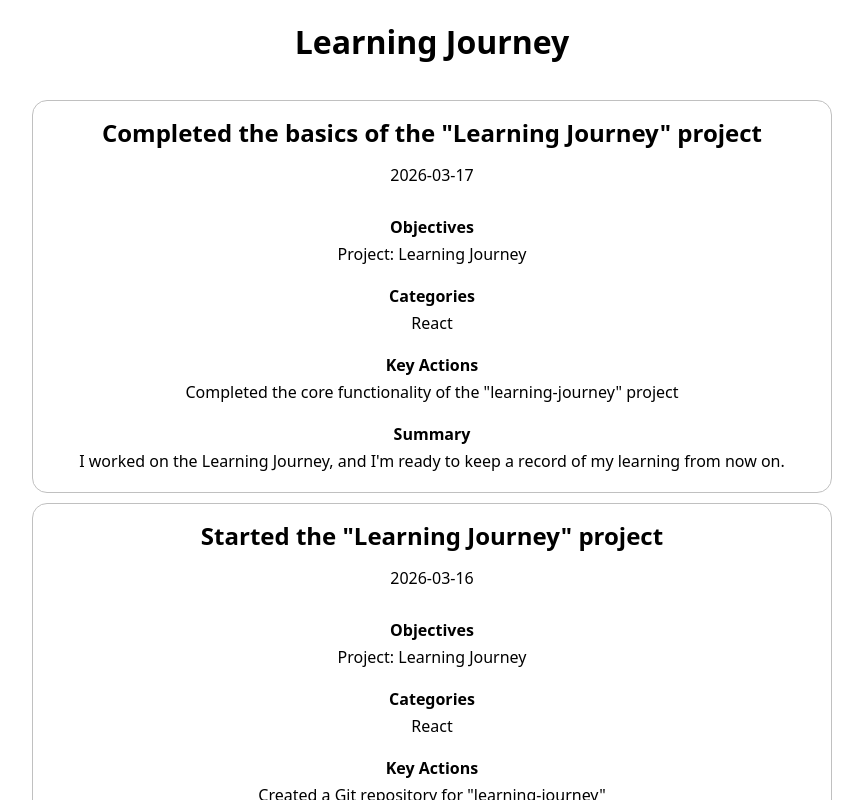
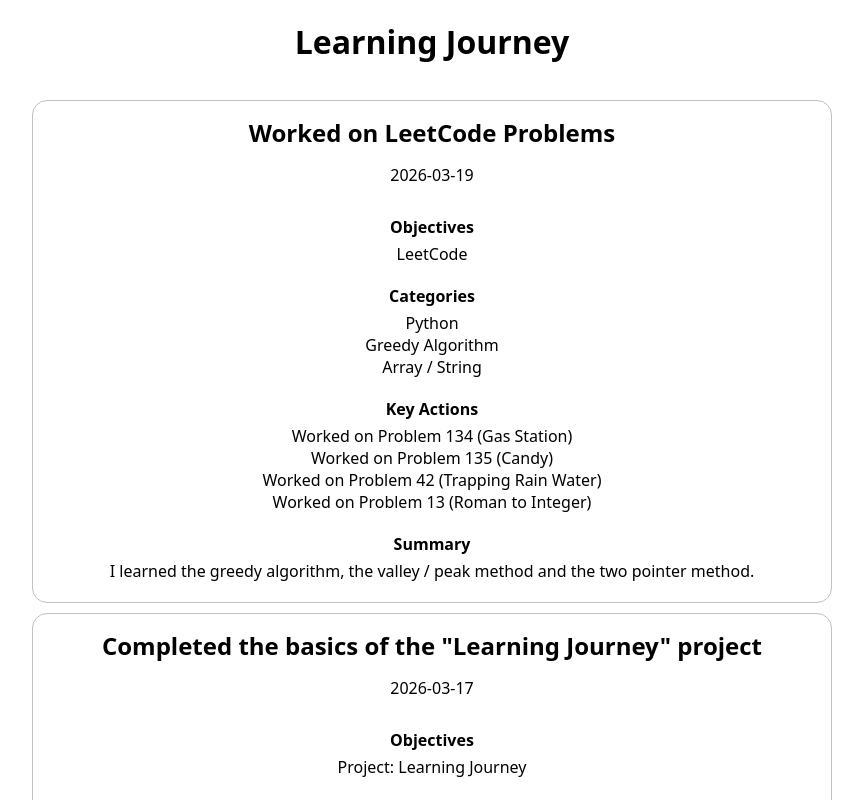
Before and after one commit to shin-noda/learning-journey, a React (Vite) app: page / in a window 1280 px wide. Shown: the whole page, without its empty margins (208-1071 px from the left). Built offline with nearby package versions, Linux system fonts and the light colour scheme.

Commit message:
Added today's diary entry.

```diff
--- a/index.html
+++ b/index.html
@@ -3,7 +3,7 @@
   <head>
     <meta charset="UTF-8" />
 
-    <title>learning-journey</title>
+    <title>Learning Journey</title>
   </head>
   <body>
     <div id="root"></div>
--- /dev/null
+++ b/src/data/2026-03-19.md
@@ -0,0 +1,16 @@
+---
+date: 2026-03-19
+title: Worked on LeetCode Problems
+objectives:
+  - LeetCode
+categories:
+  - Python
+  - Greedy Algorithm
+  - Array / String
+actions:
+  - Worked on Problem 134 (Gas Station)
+  - Worked on Problem 135 (Candy)
+  - Worked on Problem 42 (Trapping Rain Water)
+  - Worked on Problem 13 (Roman to Integer)
+summary: I learned the greedy algorithm, the valley / peak method and the two pointer method.
+---
```
